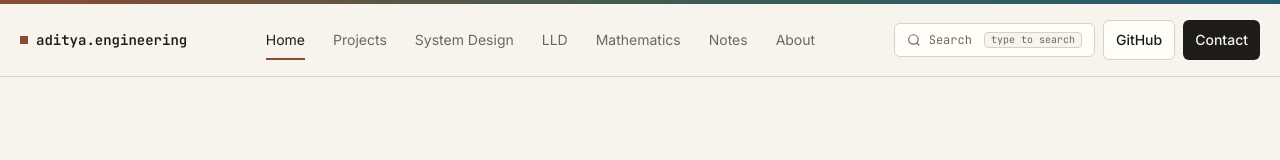
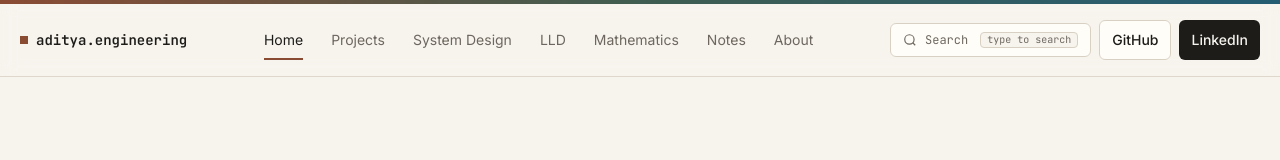
Before and after one commit to adityacoderr/portfolio, a React (Vite) app: page / in a window 1280 px wide. Shown: the top 160 px of the page. Built offline with nearby package versions, Linux system fonts and the light colour scheme.

Commit message:
linkedin updated

```diff
--- a/src/App.tsx
+++ b/src/App.tsx
@@ -167,8 +167,8 @@ function Layout({ children, path }: { children: React.ReactNode; path: string })
             <a className="button-secondary !px-3 !py-2 !min-h-10 text-xs sm:text-sm" href={contact.github} rel="noreferrer" target="_blank">
               GitHub
             </a>
-            <a className="button-primary !px-3 !py-2 !min-h-10 text-xs sm:text-sm" href={`mailto:${contact.email}`}>
-              Contact
+            <a className="button-primary !px-3 !py-2 !min-h-10 text-xs sm:text-sm" href={contact.linkedin} rel="noreferrer" target="_blank">
+              LinkedIn
             </a>
           </div>
         </nav>
```
